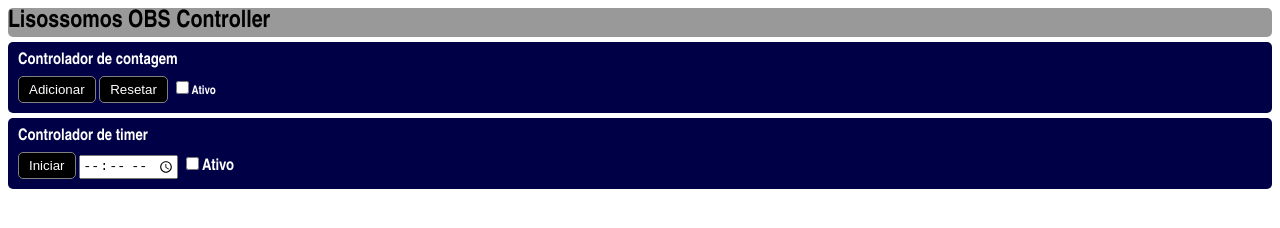
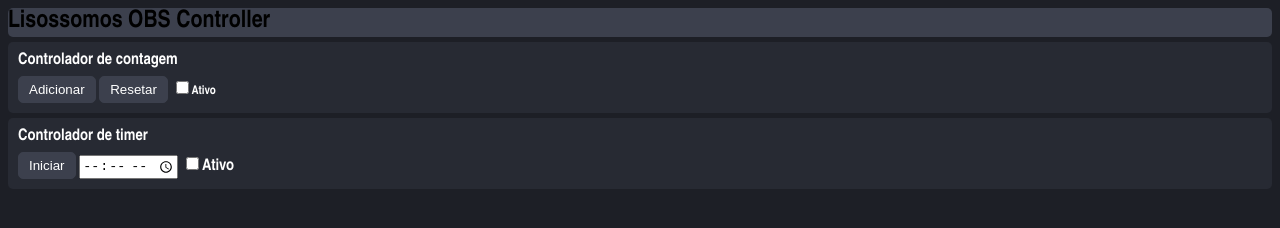
Before and after one commit to fluxor-app/obs, a website built with webpack: page controller.html in a window 1280 px wide. Built offline with nearby package versions, Linux system fonts and the light colour scheme.

Commit message:
feat: new colors

```diff
--- a/controller.html
+++ b/controller.html
@@ -4,6 +4,7 @@
 <head>
   <meta charset="UTF-8">
   <link rel="stylesheet" href="./css/style.css">
+  <link rel="stylesheet" href="./css/controlStyle.css">
   <title>Controller</title>
 </head>
 <nav class="navbar">
--- /dev/null
+++ b/css/controlStyle.css
@@ -0,0 +1,55 @@
+:root {
+    --background-color: #1d1f26;
+    --background-container: #272a33;
+    --button: #3c404d;
+    --button-hover: #464b59;
+    --nav: #3c404d;
+}
+
+body {
+    background-color: var(--background-color);
+}
+
+.navbar {
+  color: #000;
+  background-color: var(--nav);
+  border-radius: 5px;
+  margin-top: 0;
+  margin-bottom: 5px;
+}
+
+.count-controller, .timer {
+  color: #ffffff;
+  background-color: var(--background-container);
+  padding: 10px;
+  border-radius: 5px;
+  margin-bottom: 5px;
+}
+
+.btn {
+  color: rgb(255, 255, 255);
+  background-color: var(--button);
+  padding: 5px 10px 5px 10px;
+  border-radius: 5px;
+  border: 1px solid var(--button);
+  cursor: pointer;
+}
+
+.btn:hover {
+    background-color: var(--button-hover);
+    border: 1px solid gray;
+}
+
+.active-chk {
+  font-size: 12px;
+}
+
+h1,
+p {
+  margin-top: 0;
+  margin-bottom: 0;
+}
+
+.mb-5 {
+  margin-bottom: 5px;
+}
--- a/css/style.css
+++ b/css/style.css
@@ -19,28 +19,6 @@
   font-weight: 900;
 }
 
-.navbar {
-  color: #000;
-  background-color: #999;
-  border-radius: 5px;
-  margin-top: 0;
-  margin-bottom: 5px;
-}
-
-.count-controller {
-  color: #ffffff;
-  background-color: rgb(0, 0, 70);
-  padding: 10px;
-  border-radius: 5px;
-  margin-bottom: 5px;
-}
-
-.timer {
-  color: #ffffff;
-  background-color: rgb(0, 0, 70);
-  padding: 10px;
-  border-radius: 5px;
-}
 
 
 .container {
@@ -51,26 +29,3 @@
   font-weight: 900;
   font-size: 5em;
 }
-
-.btn {
-  color: rgb(255, 255, 255);
-  background-color: rgb(0, 0, 0);
-  padding: 5px 10px 5px 10px;
-  border-radius: 5px;
-  border: 1px solid gray;
-  cursor: pointer;
-}
-
-.active-chk {
-  font-size: 12px;
-}
-
-h1,
-p {
-  margin-top: 0;
-  margin-bottom: 0;
-}
-
-.mb-5 {
-  margin-bottom: 5px;
-}
--- a/js/app.js
+++ b/js/app.js
@@ -65,7 +65,6 @@
 
     case /^\d{2}:\d{2}$/.test(data):
       container.innerHTML = `
-      <p>Timer:</p>
       <div id="timer"></div>
     `;
       startTimer(data);
```
